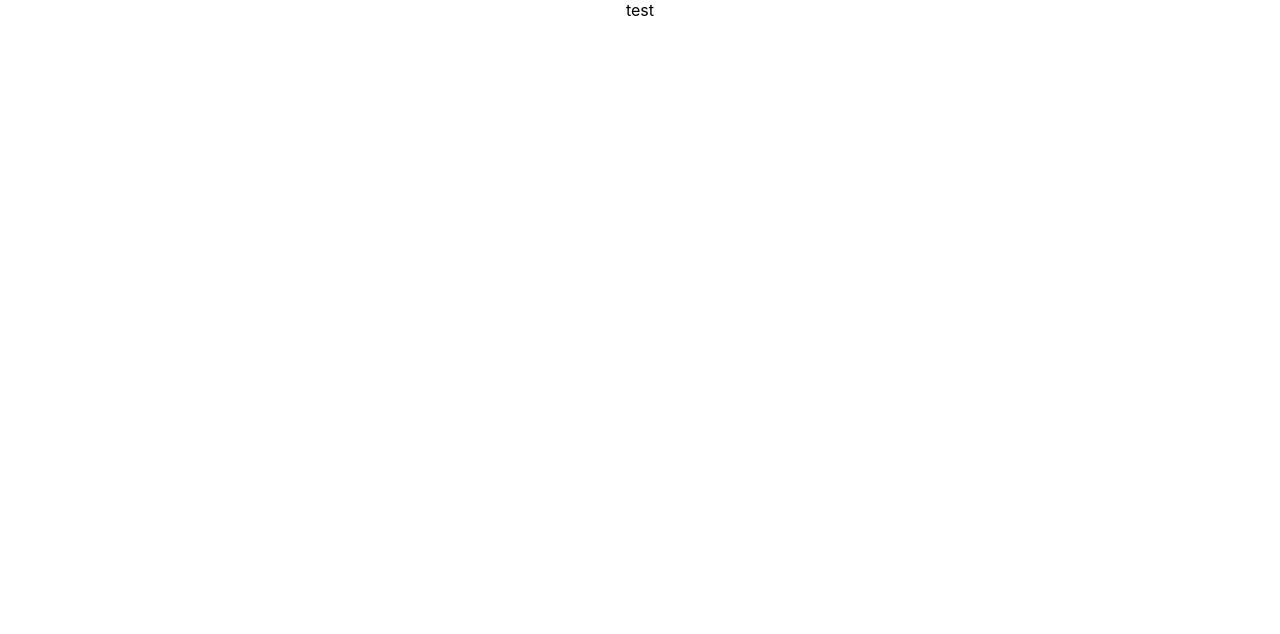
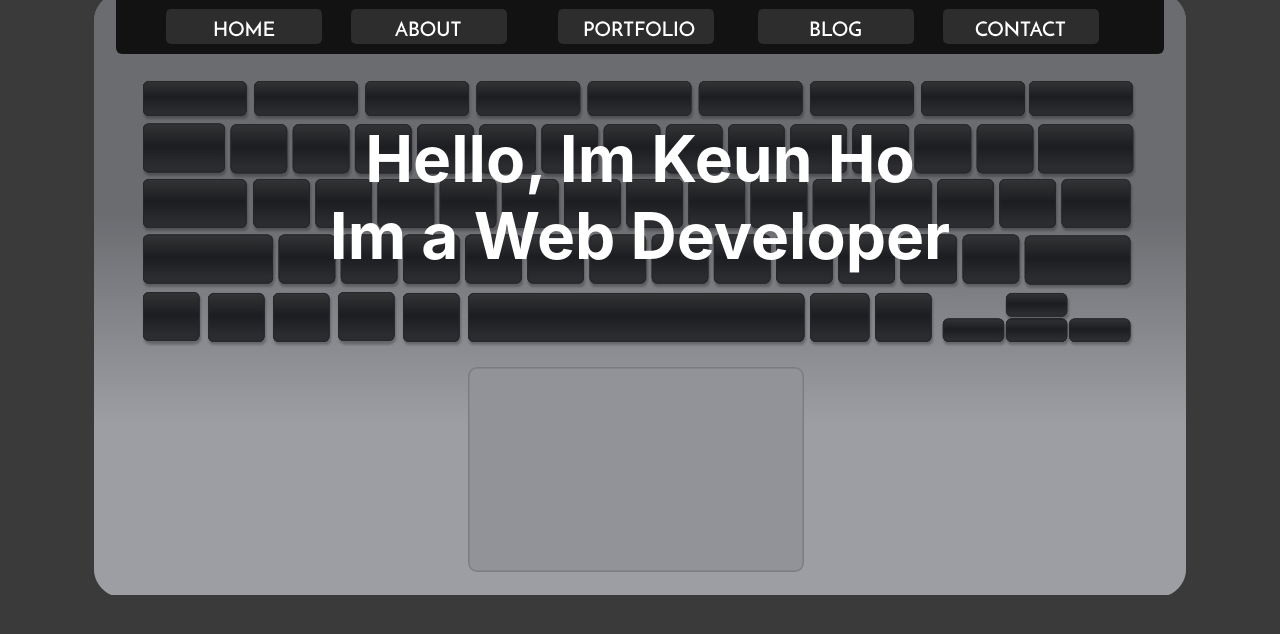
Before and after one commit to ghtjd626/portfolio, a React (Create React App) app in the folder portfolio/: page / in a window 1280 px wide. Shown: the top 634 px of the page. Built offline with nearby package versions, Linux system fonts and the light colour scheme.

Commit message:
Home 컴포넌트 구현

```diff
--- a/portfolio/src/App.js
+++ b/portfolio/src/App.js
@@ -1,7 +1,8 @@
 import './App.css';
+import Home from './component/home';
 
 function App() {
-  return <div className="App">test</div>;
+  return <Home />;
 }
 
 export default App;
--- /dev/null
+++ b/portfolio/src/component/home/home.module.css
@@ -0,0 +1,28 @@
+.home {
+    background: #3a3a3a;
+    height: 801px;
+    width: 100%;
+}
+
+.homeBackground{
+    display: flex;
+    flex-direction: column;
+    align-items: center;
+    margin: 0 auto;
+    width: 1092px;
+    height: 595px;
+    background-image: url("./lapTop.svg");
+}
+
+.homeTitle {
+    display: flex;
+    flex-direction: column;
+    align-items: center;
+    padding-top: 120px;
+}
+
+.homeText{
+    margin: 0;
+    font-size: 64px;
+    color: white;
+}
--- /dev/null
+++ b/portfolio/src/component/home/index.js
@@ -0,0 +1,18 @@
+import styles from './home.module.css';
+
+const Home = () => {
+  return (
+    <>
+      <div className={styles.home}>
+        <div className={styles.homeBackground}>
+          <div className={styles.homeTitle}>
+            <h1 className={styles.homeText}>Hello, Im Keun Ho</h1>
+            <h1 className={styles.homeText}>Im a Web Developer</h1>
+          </div>
+        </div>
+      </div>
+    </>
+  );
+};
+
+export default Home;
```
Also changed, not shown: portfolio/src/component/home/lapTop.svg (added).
